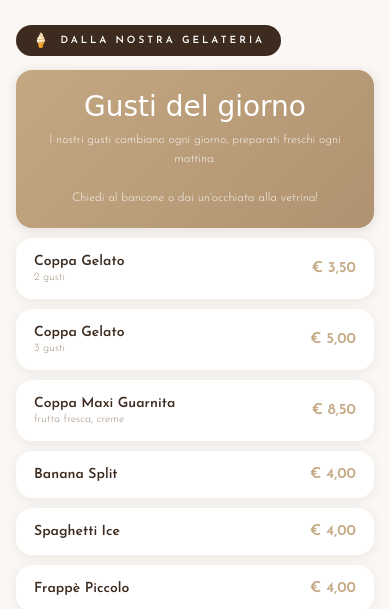
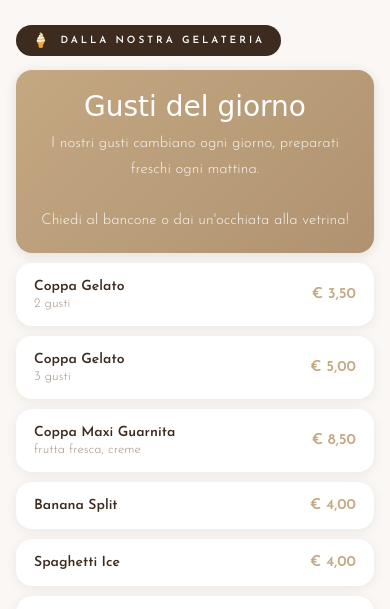
Before and after one commit to yeeaah17/gelatiamo, a plain HTML site: page index.html in a window 390 px wide. Shown: the part 232-841 px from the top of the page. Drawn offline with Linux system fonts and the light colour scheme; a web font is replaced by a local one.

Commit message:
Fix dimensioni testo mobile: delizie-text 15px, card-desc 13px

```diff
--- a/index.html
+++ b/index.html
@@ -197,7 +197,7 @@
 
     .card-desc {
       font-family: 'Josefin Sans', sans-serif;
-      font-size: 11px;
+      font-size: 13px;
       font-weight: 300;
       color: #a09080;
       margin-top: 3px;
@@ -312,10 +312,10 @@
 
     .delizie-text {
       font-family: 'Josefin Sans', sans-serif;
-      font-size: 12px;
+      font-size: 15px;
       font-weight: 300;
       color: rgba(255,255,255,0.9);
-      line-height: 1.6;
+      line-height: 1.7;
     }
 
     /* FOOTER */
```
